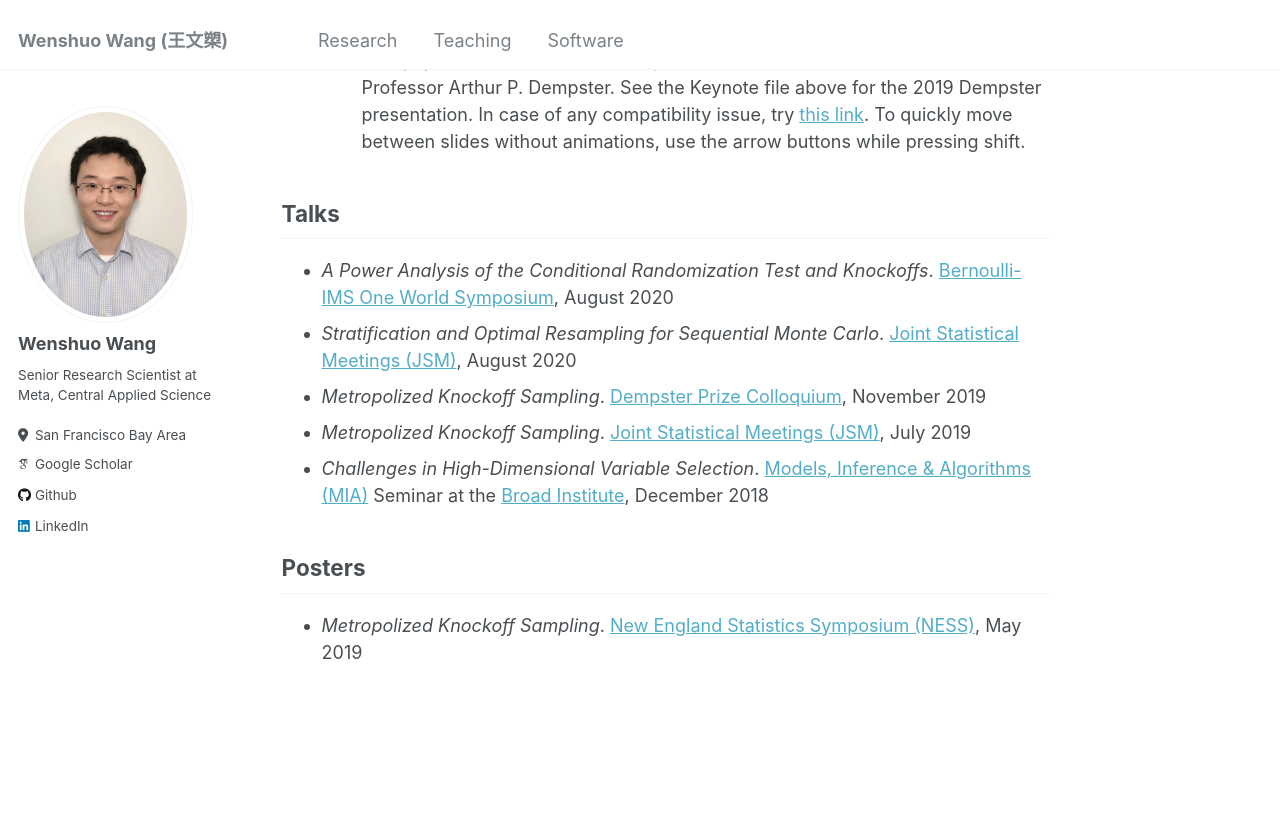
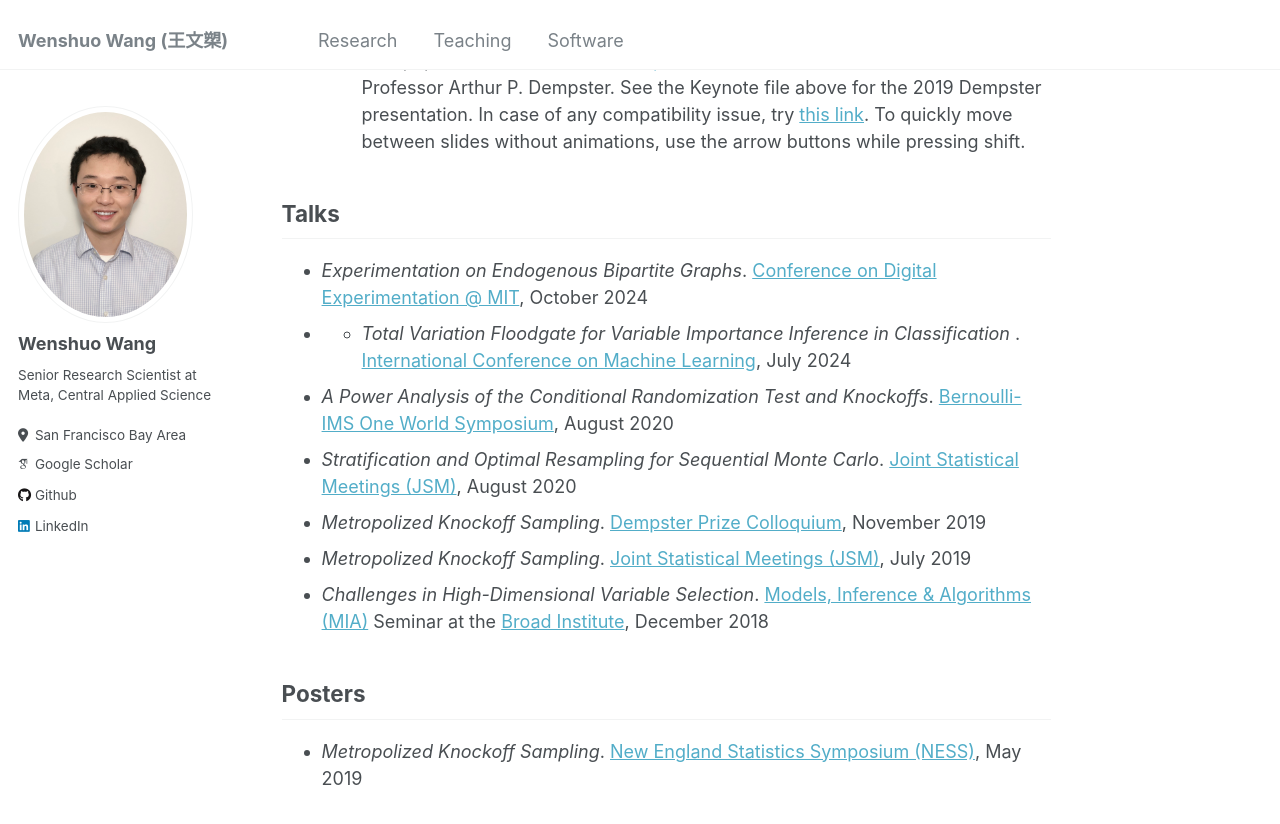
Before and after one commit to wenshuow/wenshuow.github.io, a Jekyll site: the page built from _pages/research.md, in a window 1280 px wide and 900 px high, scrolled down 643 px. Shown: the top 824 px of the window. Built offline with Jekyll 4.4.1, drawn with Linux system fonts in a browser that asks for light colours; some web fonts are replaced.

Commit message:
Update research.md

```diff
--- a/_pages/research.md
+++ b/_pages/research.md
@@ -14,6 +14,9 @@ author_profile: true
 	- This paper received the 2019 <a href="https://statistics.fas.harvard.edu/dempster-award" target="_blank">Dempster Award</a>, an annual award in honor of Professor Arthur P. Dempster. See the Keynote file above for the 2019 Dempster presentation. In case of any compatibility issue, try <a href="./files/MKS_Dempster_2019/index.html" target="_blank">this link</a>. To quickly move between slides without animations, use the arrow buttons while pressing shift.
 
 ## Talks
+- <em>Experimentation on Endogenous Bipartite Graphs</em>. <a href="https://ide.mit.edu/events/code24/" target="_blank">Conference on Digital Experimentation @ MIT</a>, October 2024
+- - <em>Total Variation Floodgate for Variable Importance Inference in Classification
+</em>. <a href="https://icml.cc/Conferences/2024" target="_blank">International Conference on Machine Learning</a>, July 2024
 - <em>A Power Analysis of the Conditional Randomization Test and Knockoffs</em>. <a href="https://www.worldsymposium2020.org/" target="_blank">Bernoulli-IMS One World Symposium</a>, August 2020
 - <em>Stratification and Optimal Resampling for Sequential Monte Carlo</em>. <a href="https://ww2.amstat.org/meetings/jsm/2020/" target="_blank">Joint Statistical Meetings (JSM)</a>, August 2020
 - <em>Metropolized Knockoff Sampling</em>. <a href="https://statistics.fas.harvard.edu/event/2019-dempster-prize-and-colloquium" target="_blank">Dempster Prize Colloquium</a>, November 2019
```
